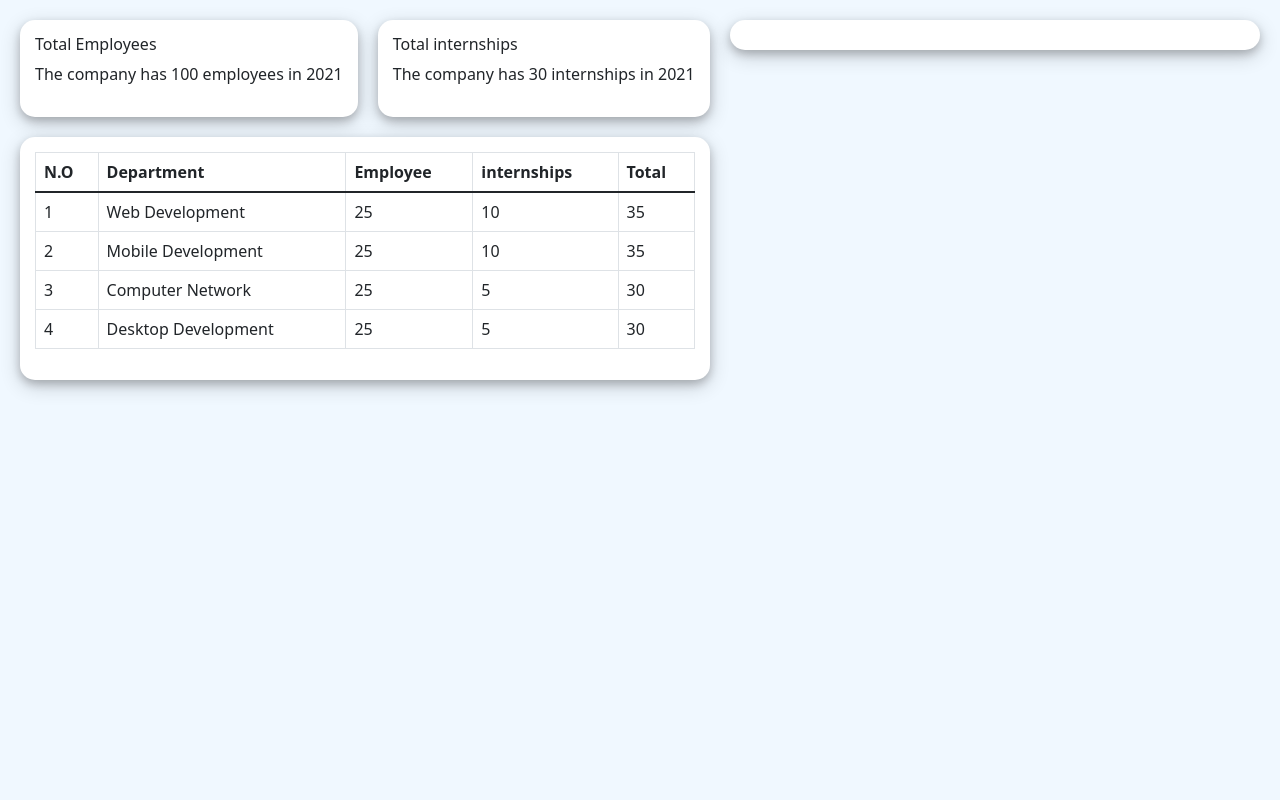
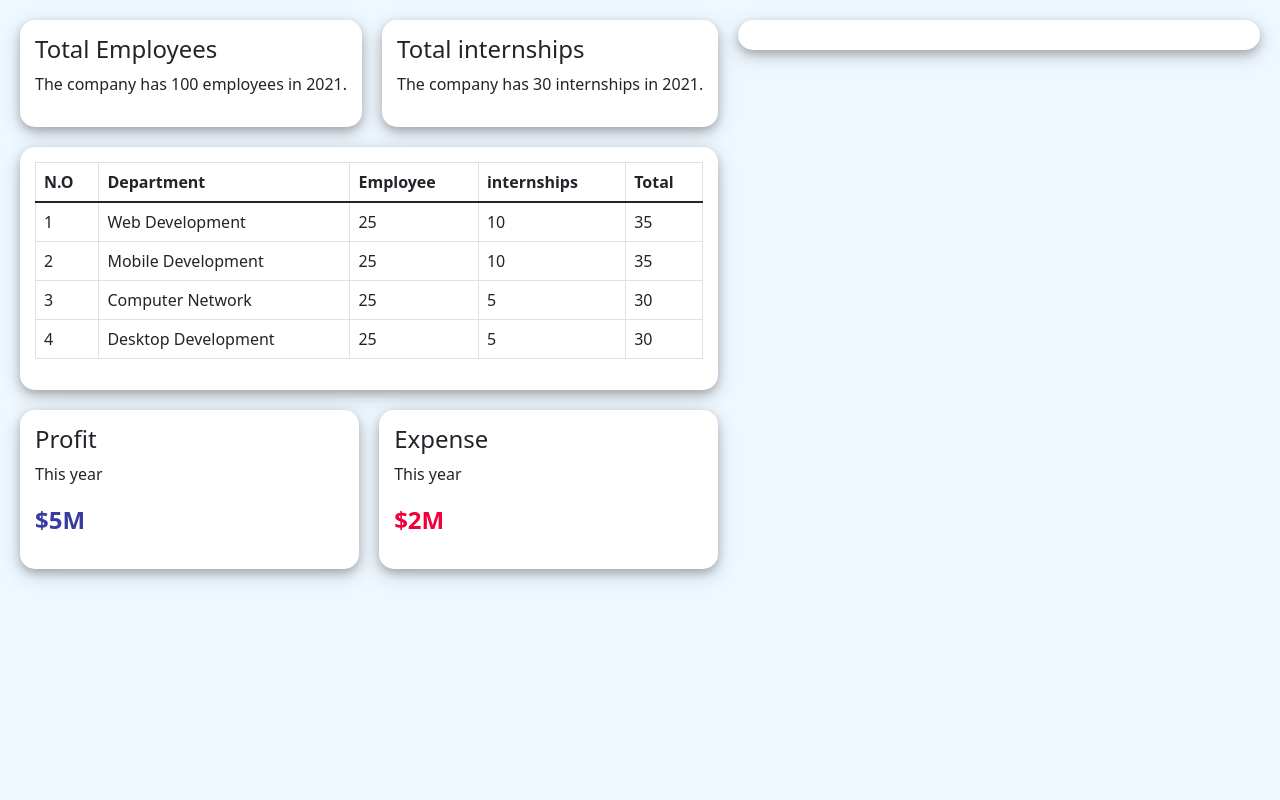
Before and after one commit to The-Hercules-R/Payroll_Management_System, a PHP site: page /pages/home.html in a window 1280 px wide. Shown: the part 80-880 px from the top of the page. Run offline with PHP 8.4, Linux system fonts and the light colour scheme; some libraries are stand-ins or nearby versions.

Commit message:
Finish home page

```diff
--- a/pages/home.html
+++ b/pages/home.html
@@ -68,12 +68,12 @@
         <div class="col-con">
           <div class="row-con">
             <div class="rounded-con">
-              <h6>Total Employees</h6>
-              <p>The company has 100 employees in 2021</p>
+              <h4>Total Employees</h4>
+              <p>The company has 100 employees in 2021.</p>
             </div>
             <div class="rounded-con">
-              <h6>Total internships</h6>
-              <p>The company has 30 internships in 2021</p>
+              <h4>Total internships</h4>
+              <p>The company has 30 internships in 2021.</p>
             </div>
           </div>
           <div class="row-con">
@@ -121,6 +121,18 @@
               </table>
             </div>
           </div>
+          <div class="row-con">
+            <div class="rounded-con con-100">
+              <h4>Profit</h4>
+              <p>This year</p>
+              <p id="profit">$5M</p>
+            </div>
+            <div class="rounded-con con-100">
+              <h4>Expense</h4>
+              <p>This year</p>
+              <p id="expense">$2M</p>
+            </div>
+          </div>
         </div>
         <div id="chart" class="rounded-con con-100"></div>
       </div>
--- a/styles/home.css
+++ b/styles/home.css
@@ -52,9 +52,15 @@ a {
 .con-100 {
   flex: 1;
 }
-th,
-td {
-  /* text-align: center; */
+#profit {
+  color: #383c9f;
+  font-size: 24px;
+  font-weight: bold;
+}
+#expense {
+  color: rgb(240, 0, 60);
+  font-size: 24px;
+  font-weight: bold;
 }
 /*btn_signout style*/
 #btn_signout {
```
